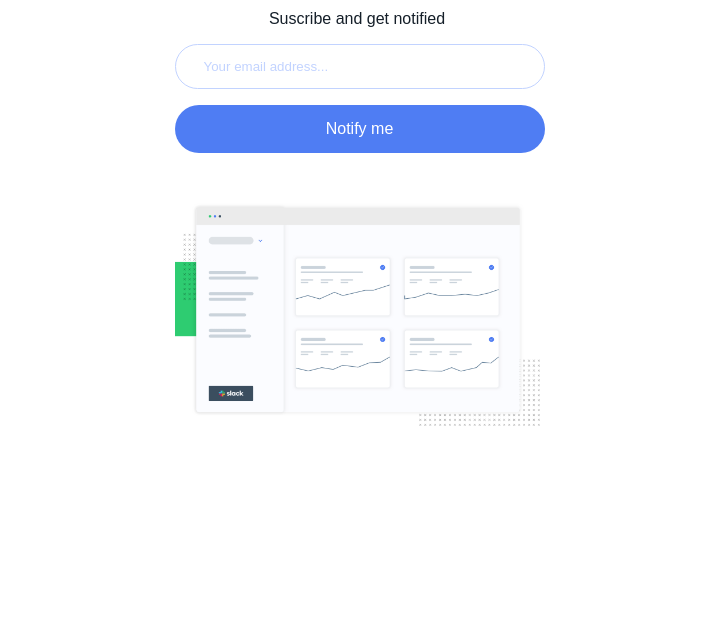
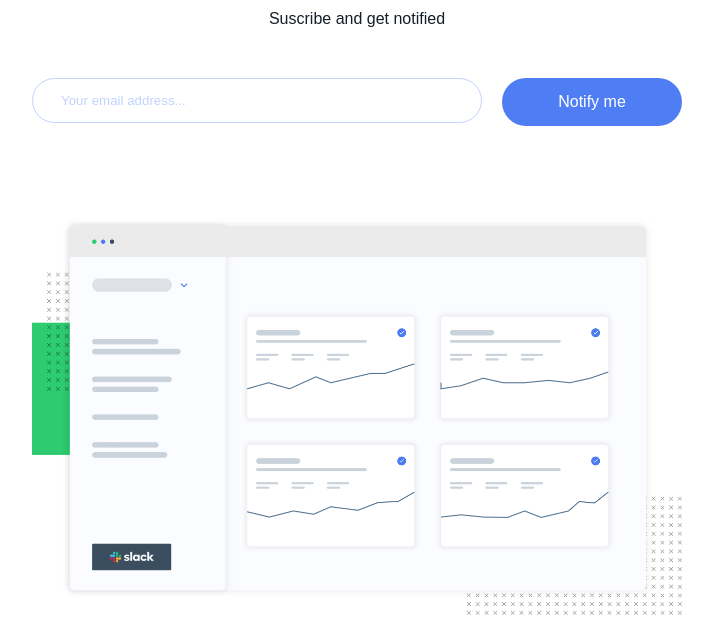
Before and after one commit to TemitopeRekun/ping, a plain HTML site: page index.html in a window 1280 px wide. Shown: the part 232-859 px from the top of the page, without its empty margins (291-1004 px from the left). Before the commit the page ends 800 px from the top, so only its background shows below. Drawn offline with Linux system fonts and the light colour scheme; a web font is replaced by a local one.

Commit message:
Another attempt on the challenge

```diff
--- a/index.html
+++ b/index.html
@@ -22,6 +22,8 @@
          <h2>We are launching <span class="text">soon!</span></h2>
          <p>Suscribe and get notified</p>
 
+         <div class="dynamic">
+            <div class="mail">
                <input
                   type="text"
                   name="email"
@@ -29,12 +31,15 @@
                   placeholder="Your email address..."
                />
                <p id="error"></p>
-
+            </div>
+            <div class="btn">
                <button type="button" onclick="errorMessage()" class="submit">
                   <a href="#">Notify me</a>
                </button>
+            </div>
+         </div>
 
-         <picture>
+         <picture class="illust">
             <img src="/images/illustration-dashboard.png" alt="dashboard" />
          </picture>
          <div></div>
--- a/style.css
+++ b/style.css
@@ -38,7 +38,7 @@ p {
 }
 
 .logo {
-   padding-top: 40px;
+   padding-top: 10px;
    width: 80px;
    height: 50px;
 }
@@ -51,8 +51,14 @@ p {
    color: hsl(209, 33%, 12%);
 }
 
+.dynamic {
+   position: relative;
+   display: flex;
+   flex-direction: column;
+}
+
 #email {
-   width: 370px;
+   width: 350px;
    border-radius: 24px;
    border: 1px solid hsl(223, 100%, 88%);
    padding: 14px 28px;
@@ -66,7 +72,6 @@ p {
    color: hsl(223, 100%, 88%);
 }
 
-
 #error {
    color: hsl(354, 100%, 66%);
    font-size: 16px;
@@ -76,9 +81,8 @@ p {
 .submit {
    background-color: hsl(223, 87%, 63%);
    color: white;
-   margin-bottom: 50px;
    font-size: 16px;
-   width: 370px;
+   width: 350px;
    border: none;
    padding: 6px;
    border-radius: 24px;
@@ -93,5 +97,33 @@ p {
 }
 
 img {
+   margin-top: 40px;
    width: 100%;
 }
+
+@media screen and (min-width: 1000px) {
+   .container {
+      width: 650px;
+   }
+
+   .dynamic {
+      margin-top: 50px;
+      width: 650px;
+      height: 100px;
+      flex-direction: row;
+      justify-content: space-between;
+   }
+
+   #email {
+      width: 450px;
+   }
+
+   .submit {
+      width: 180px;
+   }
+
+   #error {
+      text-align: left;
+      margin-left: 30px;
+   }
+}
```
Lines whose indentation alone changed are shown as unchanged.
